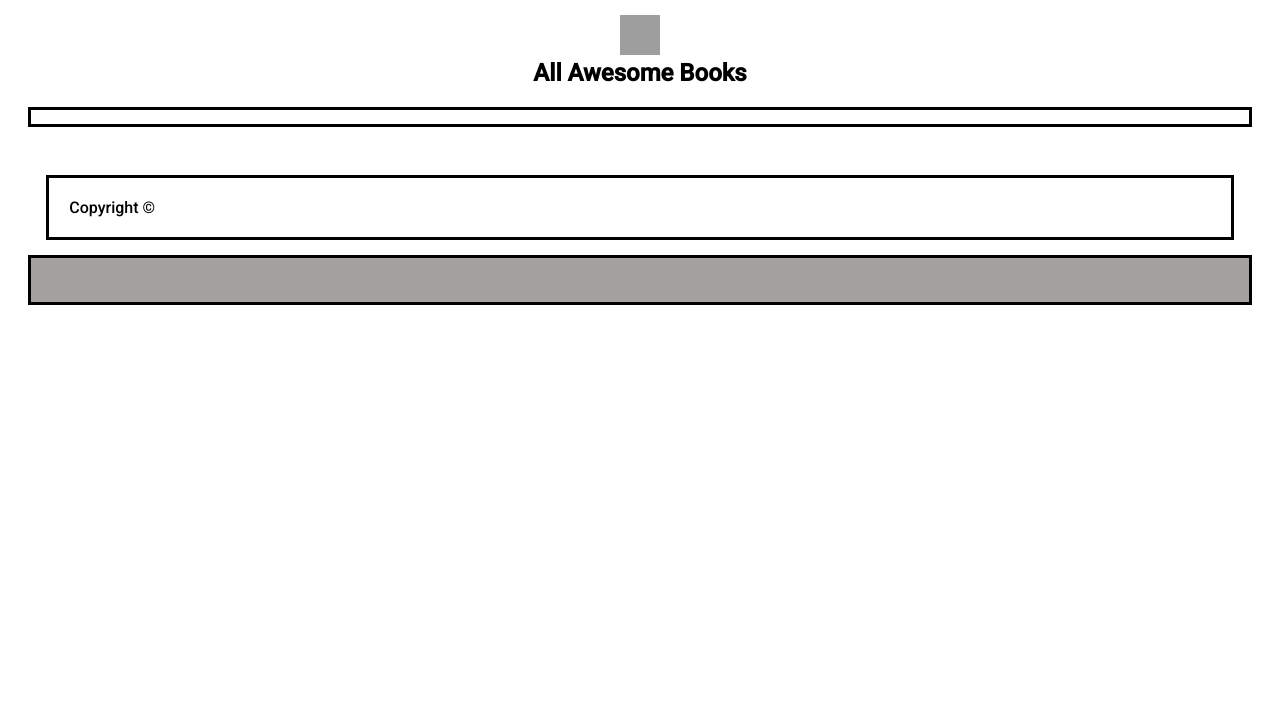
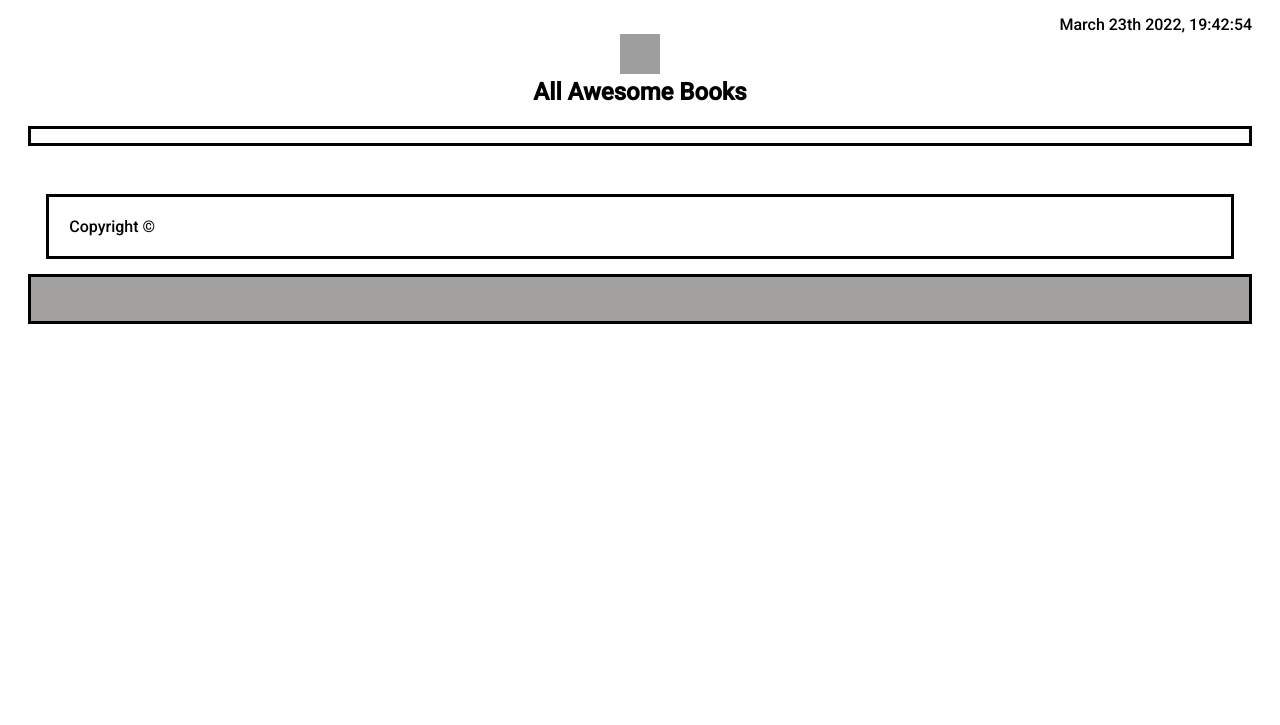
Before and after one commit to YannickZahinda/Awesome-book, a website: page index.html in a window 1280 px wide. Shown: the part 75-800 px from the top of the page. Drawn offline with Linux system fonts and the light colour scheme; grey boxes are pictures that could not be loaded.

Commit message:
added date to project

```diff
--- a/app.js
+++ b/app.js
@@ -1,4 +1,5 @@
 /* eslint-disable max-classes-per-file */
+/* eslint-disable no-unused-vars */
 
 const titleEl = document.getElementById('title');
 const authorEl = document.getElementById('author');
--- a/index.html
+++ b/index.html
@@ -26,6 +26,7 @@
           </ul>
         </nav>
       </header>
+      <div class="time"></div>
       <section class="hero">
         <small id="message"></small>
         <div id="container" class="container">
--- a/nav-style.css
+++ b/nav-style.css
@@ -13,6 +13,10 @@ header {
   border: 2px solid #000;
   padding: 8px 20px 8px 20px;
   margin: 12px 0 20px 0;
+}
+
+.time{
+    text-align: right;
 }
 
 .awesome-books {
--- a/nav.js
+++ b/nav.js
@@ -1,6 +1,9 @@
+/* eslint-disable no-unused-vars */
+/* eslint-disable global-require */
 const mainContainer = document.querySelector('.container');
 const addBookForm = document.querySelector('#form');
 const contactInfo = document.querySelector('.contact-info-container');
+const time = document.querySelector('.time');
 
 document.getElementById('add-book').addEventListener('click', () => {
   addBookForm.style.display = 'block';
@@ -19,3 +22,22 @@ document.getElementById('contactlink').addEventListener('click', () => {
   mainContainer.style.display = 'none';
   contactInfo.style.display = 'block';
 });
+
+const dateTable = ['janvier', 'fevrier', 'March', 'April', 'May', 'June', 'Jully', 'August', 'September', 'October', 'November', 'December'];
+
+function getTime() {
+  const globalDate = new Date();
+  const year = globalDate.getFullYear();
+  const hours = globalDate.getHours();
+  const minutes = globalDate.getMinutes();
+  const seconds = globalDate.getSeconds();
+  const day = globalDate.getDate();
+  let month = globalDate.getMonth();
+  month = dateTable[month];
+
+  time.innerHTML = `${month} ${day}th ${year}, ${hours}:${minutes}:${seconds}`;
+}
+
+window.addEventListener('load', () => {
+  setInterval(getTime, 1000);
+});
```
